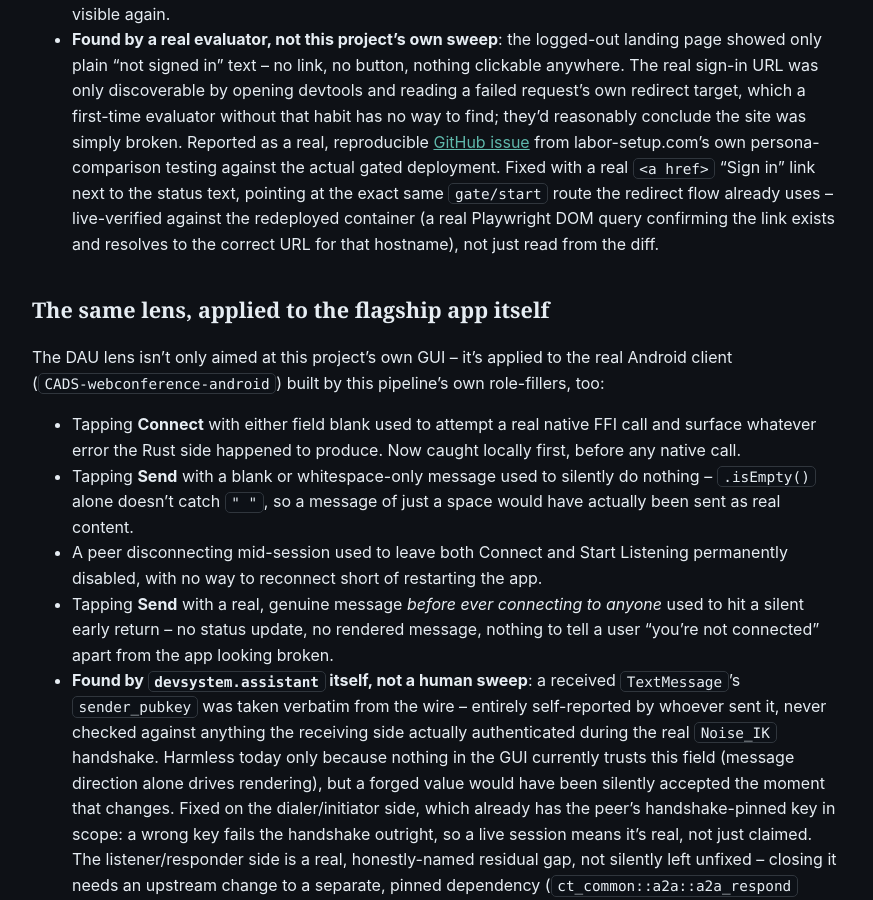
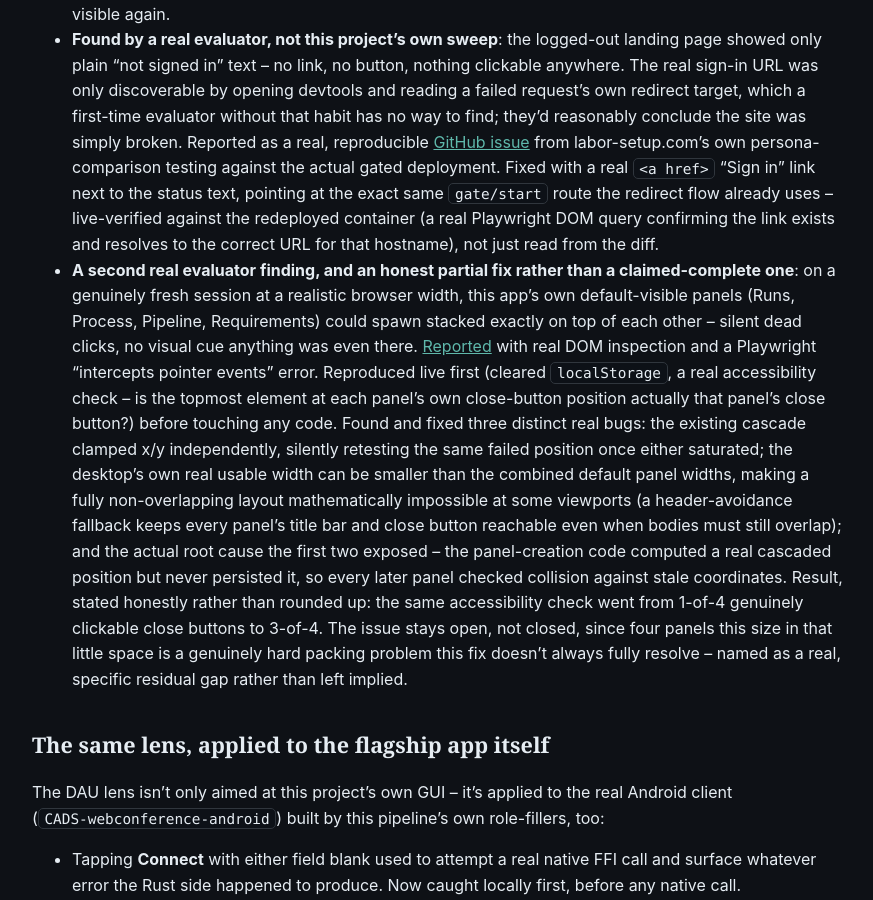
Before and after one commit to scimbe/CADS-devsystem-docs, a Jekyll site: the page built from _explanation/dau-lens-and-stress-testing.md, in a window 1280 px wide and 900 px high, scrolled down 16382 px. Shown: the whole window, without its empty margins (322-1195 px from the left). Built offline with Jekyll 4.4.1, drawn with Linux system fonts in a browser that asks for light colours.

Commit message:
explanation: document the real, honestly-partial panel-stacking fix (issue #21)
CADS-devsystem@b857656: three real bugs found and fixed in the floating
-panel collision-avoidance system after a real evaluator report and a
live Playwright accessibility reproduction. Documents the honest,
not-rounded-up result (1-of-4 to 3-of-4 genuinely clickable close
buttons) and the specific residual gap left open on the issue, matching
this page's own stated discipline of applying the same honesty standard
to its own investigations.

Hermetic Jekyll build confirmed clean before push.

```diff
--- a/_explanation/dau-lens-and-stress-testing.md
+++ b/_explanation/dau-lens-and-stress-testing.md
@@ -652,6 +652,25 @@ actual deployment, not just described:
   already uses -- live-verified against the redeployed container (a real Playwright DOM query
   confirming the link exists and resolves to the correct URL for that hostname), not just read from
   the diff.
+- **A second real evaluator finding, and an honest partial fix rather than a claimed-complete one**:
+  on a genuinely fresh session at a realistic browser width, this app's own default-visible panels
+  (Runs, Process, Pipeline, Requirements) could spawn stacked exactly on top of each other -- silent
+  dead clicks, no visual cue anything was even there.
+  [Reported](https://github.com/scimbe/CADS-devsystem/issues/21) with real DOM inspection and a
+  Playwright "intercepts pointer events" error. Reproduced live first (cleared `localStorage`, a real
+  accessibility check -- is the topmost element at each panel's own close-button position actually
+  that panel's close button?) before touching any code. Found and fixed three distinct real bugs:
+  the existing cascade clamped x/y independently, silently retesting the same failed position once
+  either saturated; the desktop's own real usable width can be smaller than the combined default
+  panel widths, making a fully non-overlapping layout mathematically impossible at some viewports
+  (a header-avoidance fallback keeps every panel's title bar and close button reachable even when
+  bodies must still overlap); and the actual root cause the first two exposed -- the panel-creation
+  code computed a real cascaded position but never persisted it, so every later panel checked
+  collision against stale coordinates. Result, stated honestly rather than rounded up: the same
+  accessibility check went from 1-of-4 genuinely clickable close buttons to 3-of-4. The issue stays
+  open, not closed, since four panels this size in that little space is a genuinely hard packing
+  problem this fix doesn't always fully resolve -- named as a real, specific residual gap rather than
+  left implied.
 
 ## The same lens, applied to the flagship app itself
 
```
